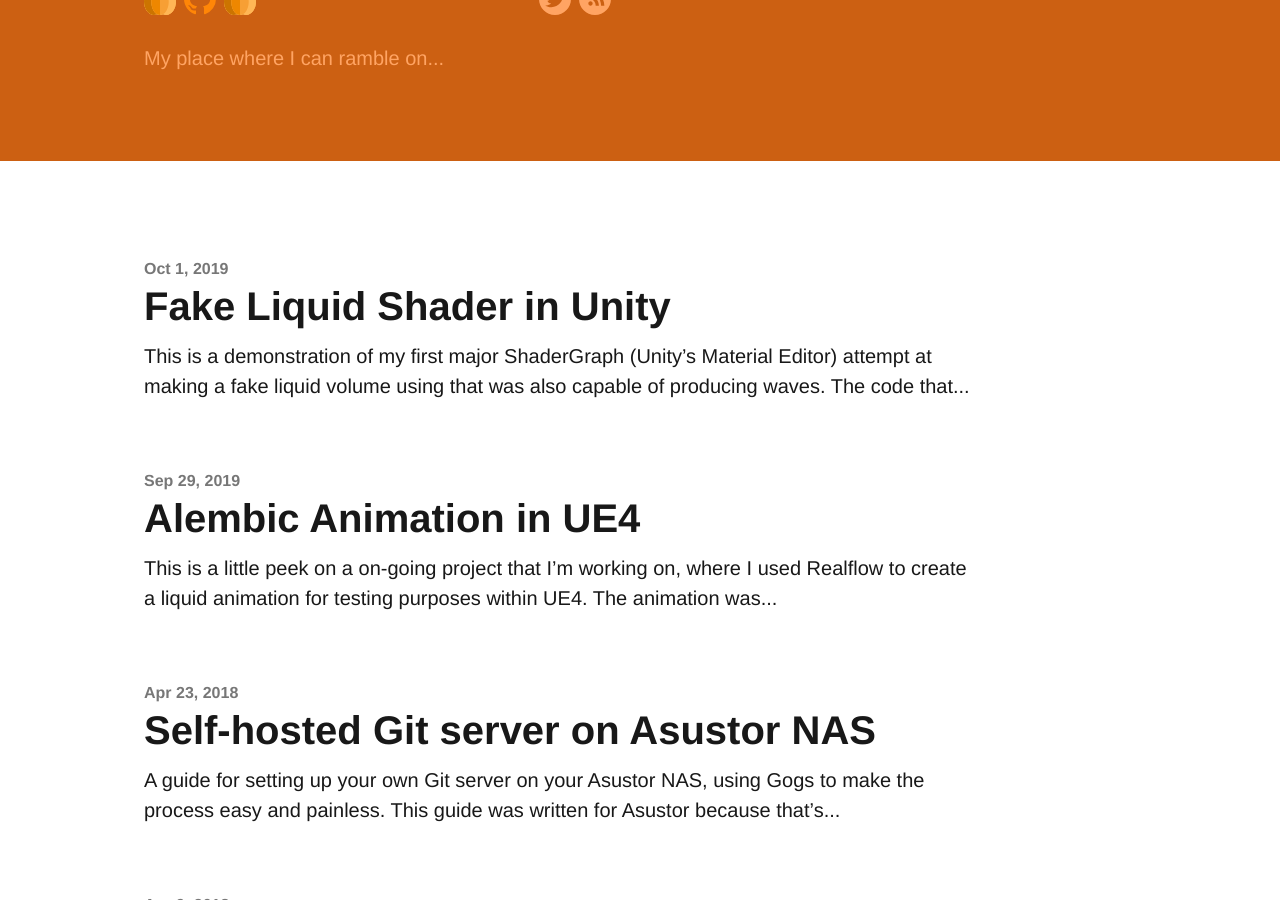
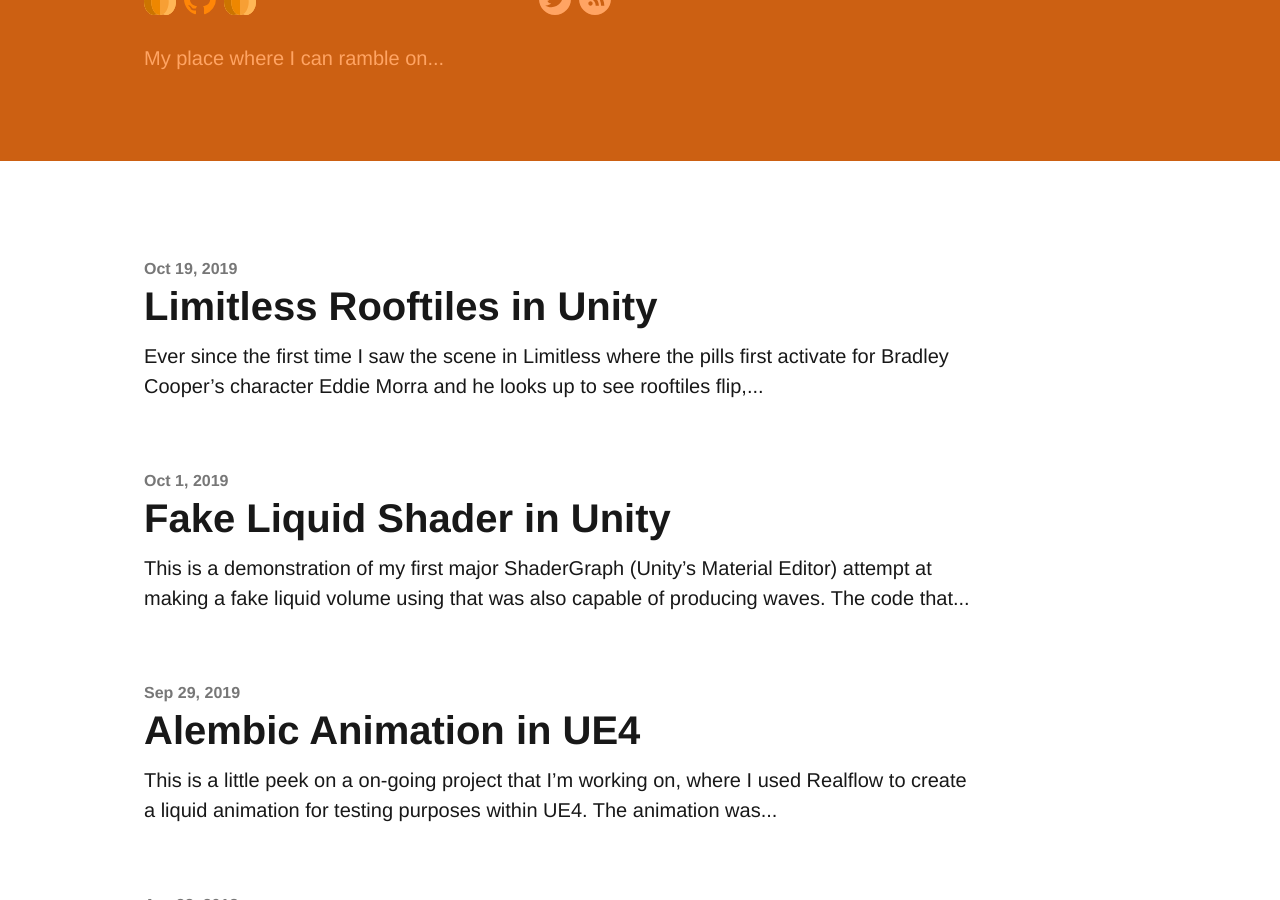
Before and after one commit to fngryboi/fngryboi.github.io, a Jekyll site: the page built from index.html, in a window 1280 px wide and 900 px high, scrolled down 422 px. Built offline with Jekyll 4.4.1, drawn with Linux system fonts in a browser that asks for light colours; comment, search, counter and statistics services are not loaded.

Commit message:
Rooftiles Limitless Unity Portfolio

```diff
--- /dev/null
+++ b/_posts/2019-10-19-limitless-rooftiles-in-unity.md
@@ -0,0 +1,28 @@
+---
+title: Limitless Rooftiles in Unity
+layout: post
+categories: portfolio
+published: true
+---
+
+Ever since the first time I saw the scene in Limitless where the pills first activate for Bradley Cooper's character Eddie Morra and he looks up to see rooftiles flip, I've always wanted to try and recreate that in a game engine where you'd also be able to control the output and formatting. A short clip from the scene is shown below:
+
+<video width="1920px" height="1080px" controls loop muted controlsList="nodownload">
+    <source src="/assets/video/portfolio/LimitlessRooftilesScene.mp4" type="video/mp4">
+    <source src="/assets/video/portfolio/LimitlessRooftilesScene.ogg" type="video/ogg">
+</video>
+
+And here's the result from that venture, made in Unity and the shader for the rooftile was done in Unity's ShaderGraph.
+
+<video width="1920px" height="1080px" controls loop muted controlsList="nodownload">
+    <source src="/assets/video/portfolio/LimitlessRooftilesUnity.mp4" type="video/mp4">
+    <source src="/assets/video/portfolio/LimitlessRooftilesUnity.ogg" type="video/ogg">
+</video>
+
+The video demonstrates the two ways the rooftiles can flip, either all of them or just the ones that have a symbol assigned to it. It also showcases some simple examples of alignment (top-right, bottom-left and centered), although the margin is set to 1 on all the examples (meaning there's always at least 1 rooftiles space between the text and the walls).
+
+The project is made up of a simple ShaderGraph that renders the corresponding letter given to each tile from a script, the script formats everything to its right place and supports word-wrapping and aligning it where you want it, as well as adding margin around the text. There's also options for which rooftiles flip over, either all of them will flip randomly or just the ones with symbols on it.
+
+Even though the flipping pattern isn't as detailed as the scene in the movie, where it seems to have groups of rows that flip sequentially one after another on each row together with other areas doing it seemingly randomly. I'm still pleased with the outcome, and who knows - maybe I'll come back to this one and iterate on it before applying it in one of my game ideas.
+
+*Note: This project was originally composed during the spring of 2019*
```
Also changed, not shown: _posts/2019-10-01-portfolio-fake-liquid-shader-unity.md (+3 -1 lines), 4 other files.
